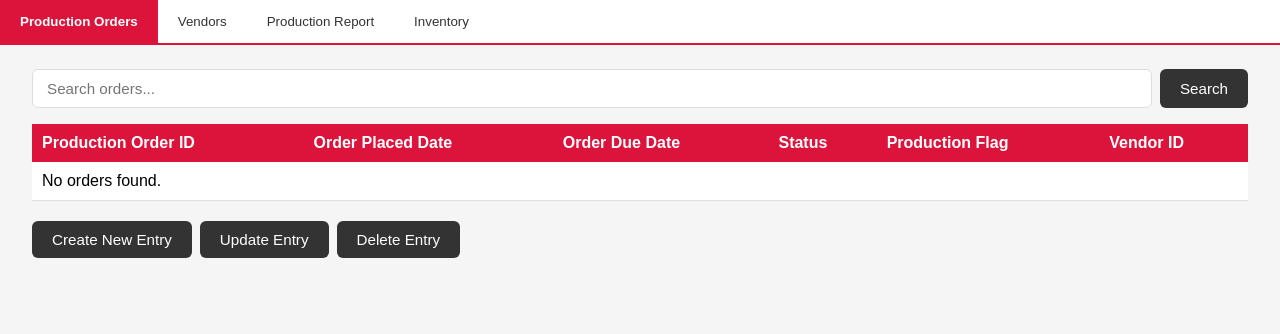
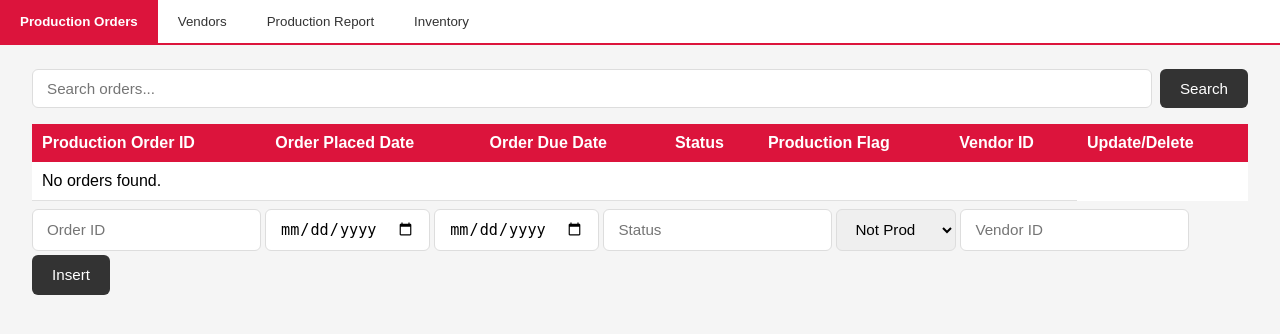
Before and after one commit to Dmoney567/Database_Project, a FastAPI app: page /dashboard in a window 1280 px wide. Shown: the part 128-462 px from the top of the page. Run offline with FastAPI, Linux system fonts and the light colour scheme; data that the repository does not hold is empty.

Commit message:
finalized prodution order GUI

```diff
--- a/app/main.py
+++ b/app/main.py
@@ -7,9 +7,7 @@ from mysql.connector import pooling
 from dotenv import load_dotenv
 from starlette.middleware.sessions import SessionMiddleware
 from passlib.context import CryptContext
-import random
-import mysql.connector
-
+from fastapi import Form
 
 
 pwd_context = CryptContext(schemes=["bcrypt"], deprecated="auto")
@@ -141,7 +139,39 @@ async def dashboard(request: Request):
         }
     )
 
+@app.get("/dashboard/orders/create")
+async def create_order(request:Request, order_id:int = Form(), order_date_placed :str = Form(),
+                       order_date_due:str = Form() ,status: str = Form() ,
+                       production_flag:int = Form(), vendor_id:int = Form()):
+    conn = get_db_conn()
+    cursor = conn.cursor(dictionary=True)
+    try:
+        query = """
+        INSERT INTO PRODUCTION_ORDERS
+        (order_id,order_date_placed,order_date_due,status,production_flag,vendor_id)
+        WHERE
 
+
+
+
+    """
+        cursor.executemany(query)
+
+        orders = cursor.fetchall()
+
+
+        return templates.TemplateResponse(
+        request = request,
+        name="dashboard.html",
+        context={
+            "request": request,
+            "orders": orders
+
+        })
+
+    finally:
+        cursor.close()
+        conn.close()
 
 
 def get_user(username):
--- a/static/css/dashboard.css
+++ b/static/css/dashboard.css
@@ -72,6 +72,7 @@ th {
   text-align:left;
 }
 
+
 td {
   padding: 10px;
   border-bottom: 1px solid #e0e0e0;
@@ -94,6 +95,8 @@ tr:hover {
     gap: 8px;
     margin-bottom: 16px;
 }
+
+
 
 .searchInput {
     flex: 1;
@@ -136,3 +139,40 @@ tr:hover {
   display:flex;
   flex-direction: row;
 }
+
+
+.createForm {
+    display: flex;
+    gap: 4px;
+    margin-bottom: 12px;
+    margin-top:8px;
+    flex-wrap: wrap;
+}
+
+
+.formInput {
+    padding: 10px 14px;
+    border: 1px solid #ddd;
+    border-radius: 6px;
+    font-size: 0.95rem;
+    box-sizing: border-box;
+    min-width: 120px;
+}
+
+
+.formInput:focus {
+    outline: none;
+    border-color: #555;
+}
+
+
+.createForm .btn {
+    height: 40px;
+}
+
+
+.secondRow {
+    display: flex;
+    gap: 8px;
+    margin-top: 8px;
+}
--- a/templates/components/production_order_table.html
+++ b/templates/components/production_order_table.html
@@ -12,6 +12,8 @@
             <th>Status</th>
             <th>Production Flag</th>
             <th>Vendor ID</th>
+            <th>Update/Delete</th>
+
         </tr>
     </thead>
     <tbody>
@@ -23,6 +25,22 @@
             <td>{{ order.order_status }}</td>
             <td>{{ order.order_production_flag }}</td>
             <td>{{ order.vend_id }}</td>
+
+            <td class="action-buttons">
+
+            <!-- UPDATE -->
+            <form method="GET" action="/dashboard/orders/update" style="display:inline;">
+                <input type="hidden" name="order_id" value="{{ order.order_id }}">
+                <button class="btn small-btn">Update</button>
+            </form>
+
+            <!-- DELETE -->
+            <form method="POST" action="/dashboard/orders/delete" style="display:inline;">
+                <input type="hidden" name="order_id" value="{{ order.order_id }}">
+                <button class="btn small-btn delete-btn">Delete</button>
+            </form>
+
+        </td>
         </tr>
         {% else %}
         <tr>
@@ -34,8 +52,24 @@
 
 
 
-<div class="modifyButtons">
-    <button class="btn">Create New Entry</button>
-    <button class="btn">Update Entry</button>
-    <button class="btn">Delete Entry</button>
+<div class="createRow">
+    <form method="POST" action="/dashboard/orders/create" class="createForm">
+
+        <input class="formInput" type="text" name="order_id" placeholder="Order ID" required>
+
+        <input class="formInput" type="date" name="order_placed_date" required>
+
+        <input class="formInput" type="date" name="order_due_date" required>
+
+        <input class="formInput" type="text" name="order_status" placeholder="Status" required>
+
+        <select class="formInput" name="order_production_flag">
+            <option value="0">Not Prod</option>
+            <option value="1">In Prod</option>
+        </select>
+
+        <input class="formInput" type="text" name="vend_id" placeholder="Vendor ID" required>
+
+        <button class="btn" type="submit">Insert</button>
+    </form>
 </div>
```
Also changed, not shown: static/css/login.css (line endings or trailing spaces).
